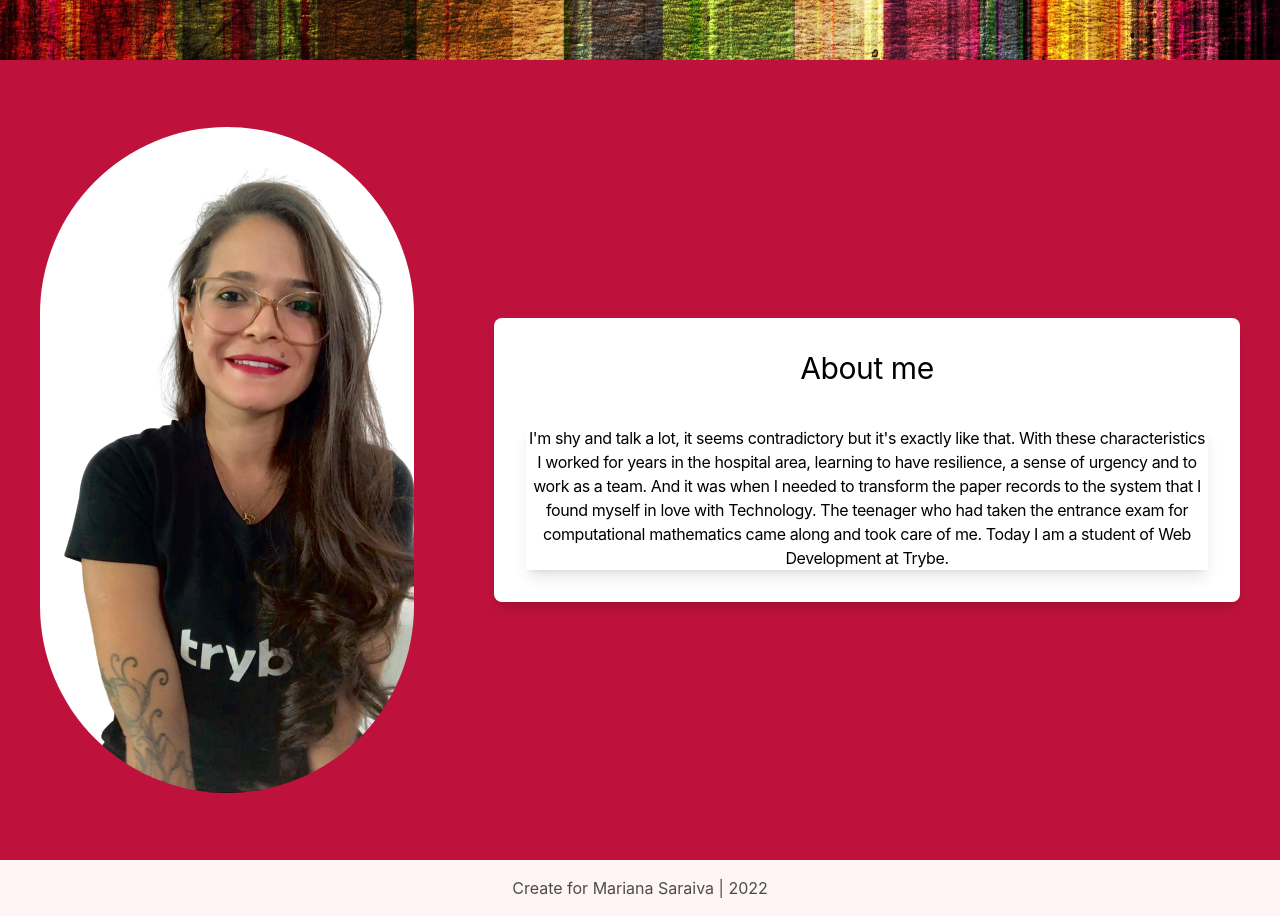
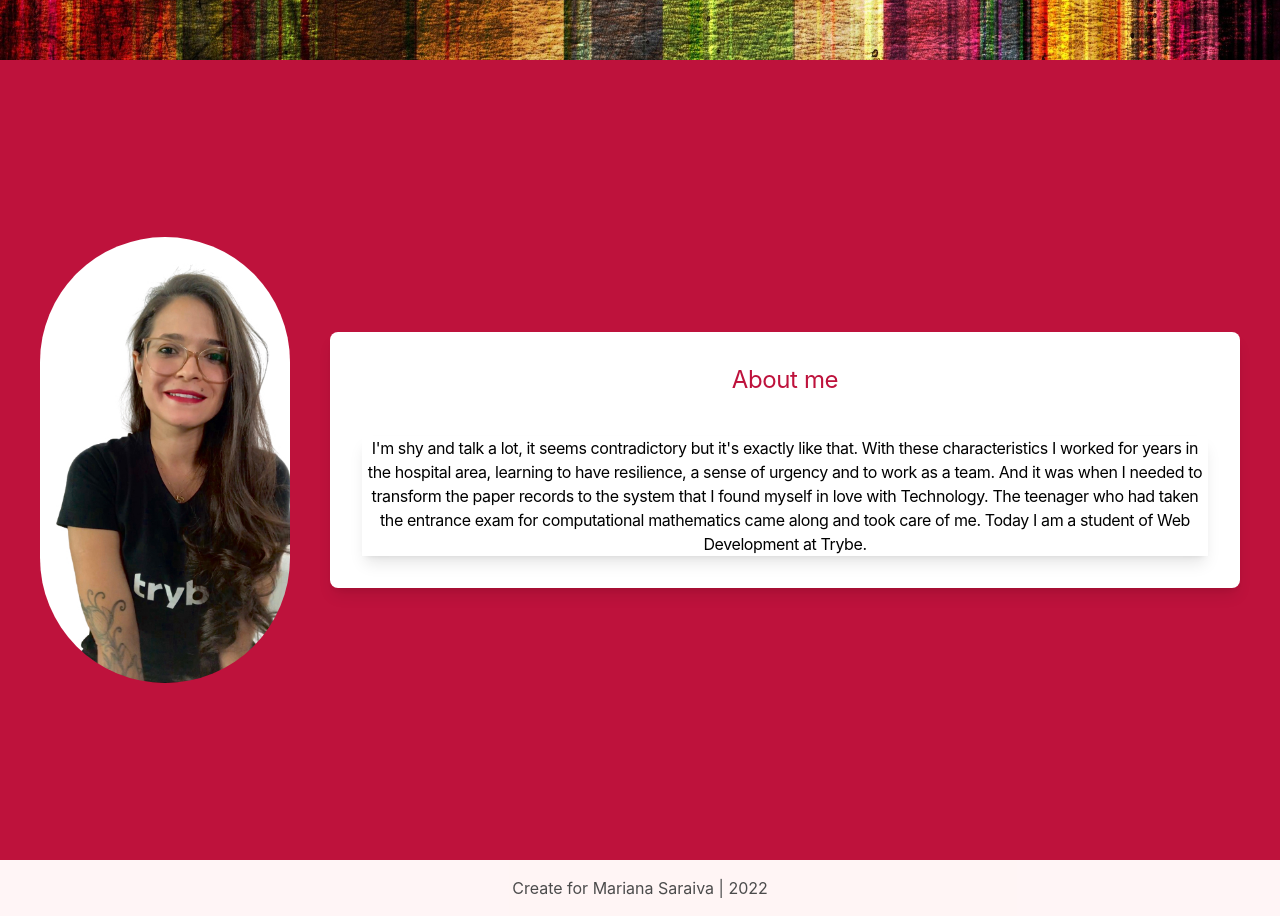
Before and after one commit to marianasaraiva/marianasaraiva.github.io, a React (Create React App) app: page / in a window 1280 px wide. Shown: the part 740-1656 px from the top of the page. Built offline with nearby package versions, Linux system fonts and the light colour scheme.

Commit message:
feat: fix photo profile

```diff
--- a/src/pages/About.js
+++ b/src/pages/About.js
@@ -20,9 +20,14 @@ function About() {
         </button>
       </NameStyle>
       <AboutStyle>
-        <img class="h-30 w-30 rounded-full m-10" src={ perfil } alt="Foto de Perfil"/>
+        <img
+          width="250px"
+          class="h-15 w-15 rounded-full ml-10"
+          src={ perfil }
+          alt="Foto de Perfil"
+        />
         <div class="shadow-lg bg-white p-8 m-10 rounded-lg">
-          <h2 class="text-3xl pb-10 ">About me</h2>
+          <h2 class="text-2xl pb-10 text-rose-700">About me</h2>
           <div class="shadow-lg ">
             <p>
               I'm shy and talk a lot, it seems contradictory but it's exactly like that. With these characteristics I worked for years in the hospital area, learning to have resilience, a sense of urgency and to work as a team. And it was when I needed to transform the paper records to the system that I found myself in love with Technology. The teenager who had taken the entrance exam for computational mathematics came along and took care of me. Today I am a student of Web Development at Trybe.
```
